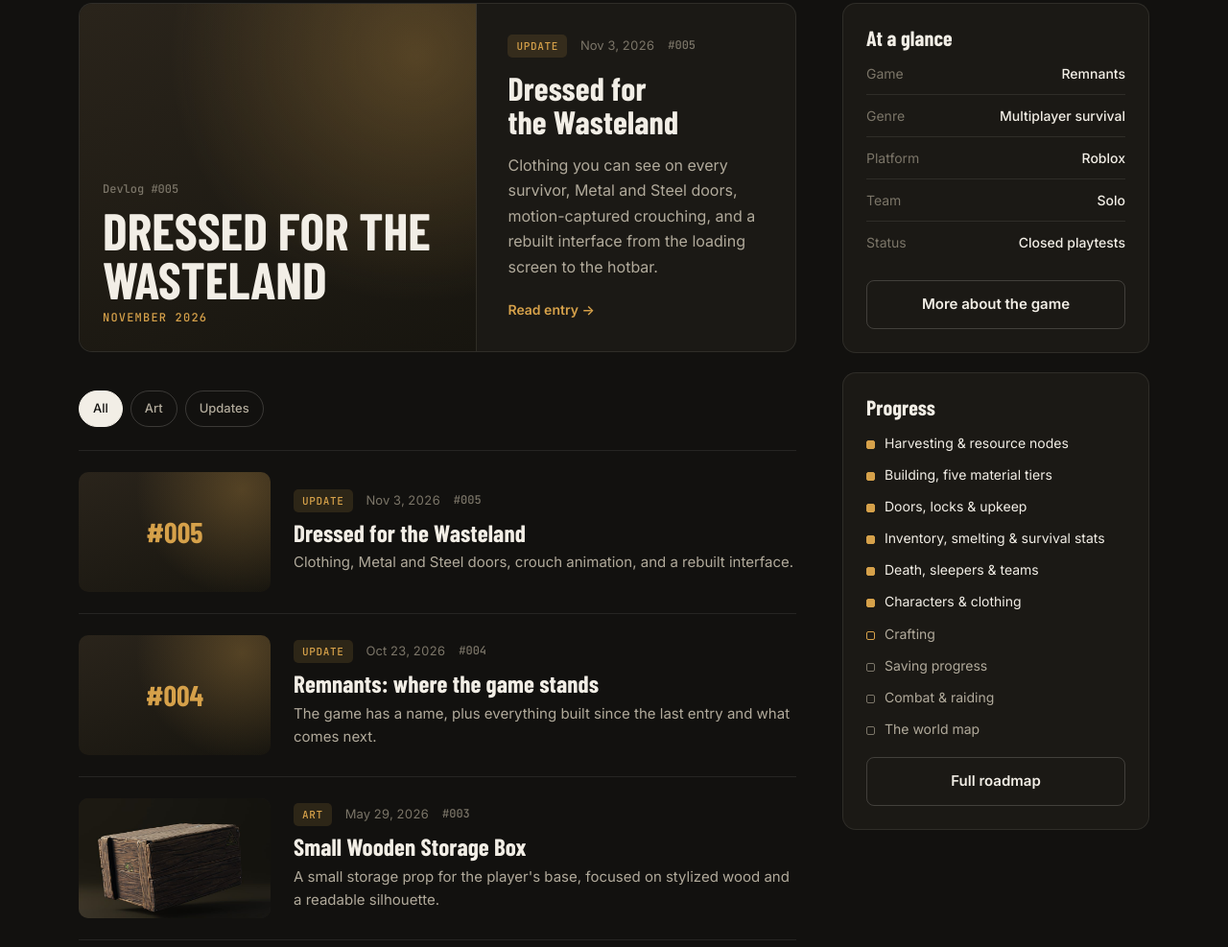
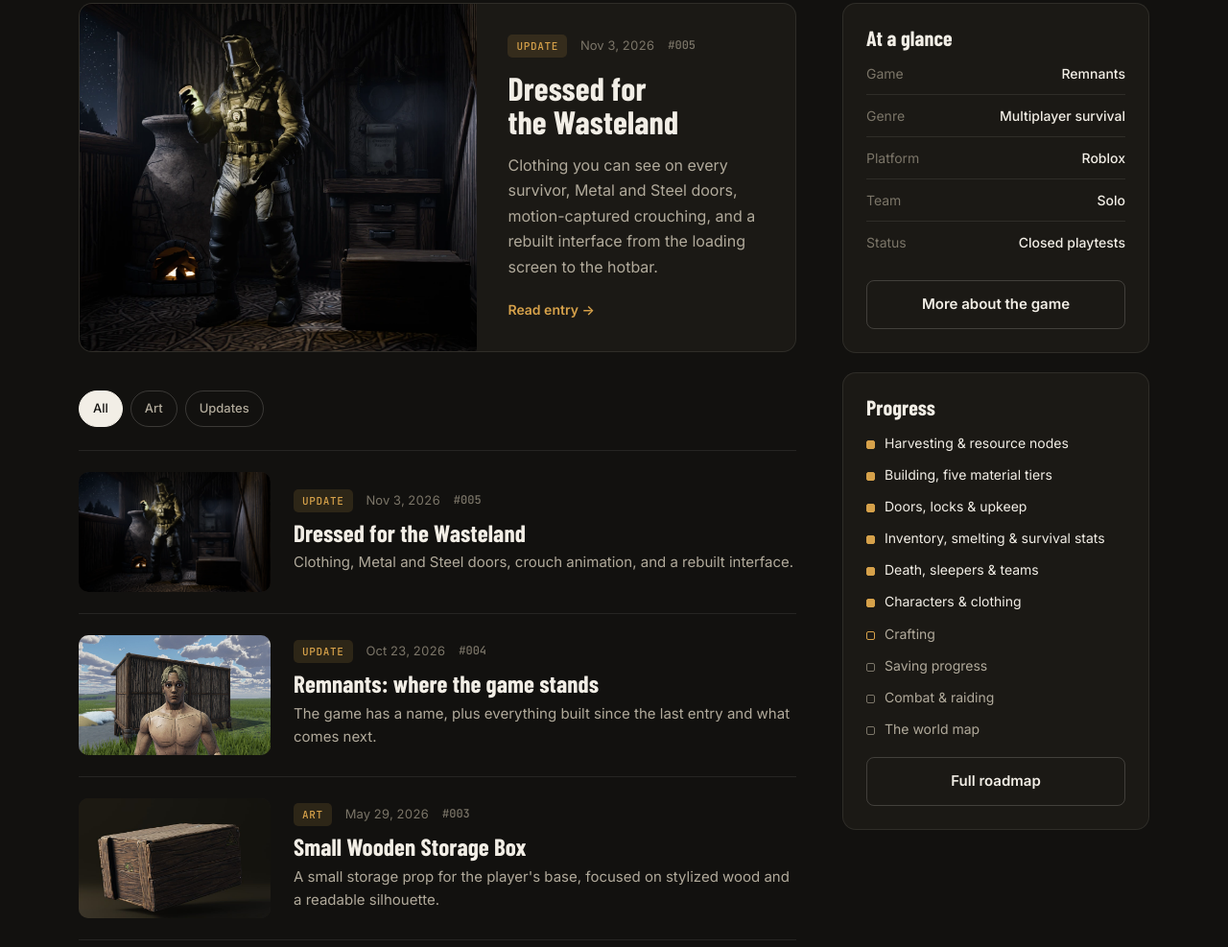
Before and after one commit to Hues3D/hues3d-portfolio, a plain HTML site: page index.html in a window 1280 px wide. Shown: the part 875-1862 px from the top of the page at 96% size. Drawn offline with nearby package versions, Linux system fonts and the light colour scheme.

Commit message:
Add cover images to devlog #004 and #005
Use the Rad Suit cabin render for #005 and the survivor character
render for #004 on the home feed, article headers and share cards.

Co-Authored-By: Claude Opus 5.5 <noreply@anthropic.com>

```diff
--- a/index.html
+++ b/index.html
@@ -69,11 +69,7 @@
         <div>
           <!-- Newest entry goes here. Move the previous one down into .post-list. -->
           <a class="featured-post" href="devlog/dressed-for-the-wasteland.html">
-            <div class="post-thumb text-thumb" aria-hidden="true">
-              <span class="entry-no">Devlog #005</span>
-              <strong>Dressed for the<br />Wasteland</strong>
-              <span>November 2026</span>
-            </div>
+            <div class="post-thumb"><img src="assets/images/web/remnants-cabin-hero.webp" alt="" /></div>
             <div class="post-body">
               <div class="meta"><span class="tag">Update</span><time datetime="2026-11-03">Nov 3, 2026</time><span class="entry-no">#005</span></div>
               <h3>Dressed for the Wasteland</h3>
@@ -93,7 +89,7 @@
 
           <div class="post-list">
             <a class="post-row" href="devlog/dressed-for-the-wasteland.html" data-tags="update">
-              <div class="post-thumb text-thumb small" aria-hidden="true"><strong>#005</strong></div>
+              <div class="post-thumb"><img src="assets/images/web/remnants-cabin-hero.webp" alt="" loading="lazy" /></div>
               <div>
                 <div class="meta"><span class="tag">Update</span><time datetime="2026-11-03">Nov 3, 2026</time><span class="entry-no">#005</span></div>
                 <h3>Dressed for the Wasteland</h3>
@@ -101,7 +97,7 @@
               </div>
             </a>
             <a class="post-row" href="devlog/progress-report-october-2026.html" data-tags="update">
-              <div class="post-thumb text-thumb small" aria-hidden="true"><strong>#004</strong></div>
+              <div class="post-thumb"><img src="assets/images/web/survivor-character.webp" alt="" loading="lazy" /></div>
               <div>
                 <div class="meta"><span class="tag">Update</span><time datetime="2026-10-23">Oct 23, 2026</time><span class="entry-no">#004</span></div>
                 <h3>Remnants: where the game stands</h3>
```
Also changed, not shown: devlog/dressed-for-the-wasteland.html (+7 -1 lines), devlog/progress-report-october-2026.html (+7 -1 lines), assets/images/web/survivor-character.webp (added).
